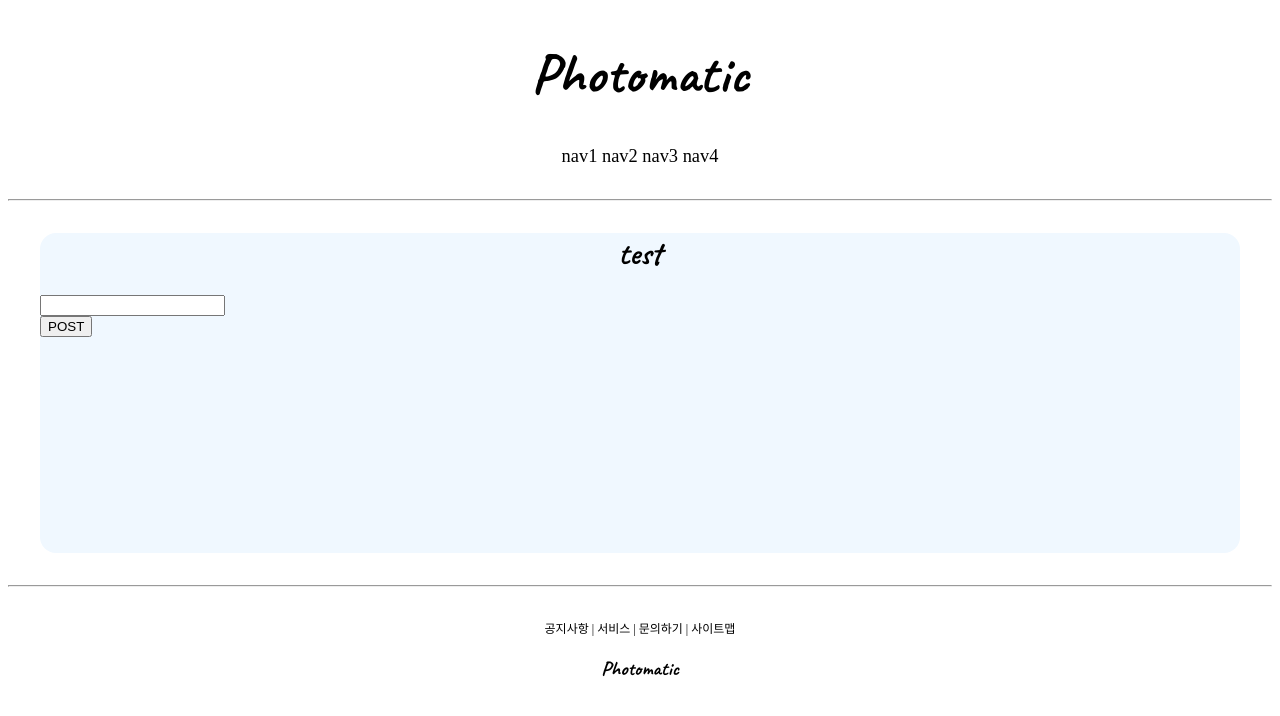
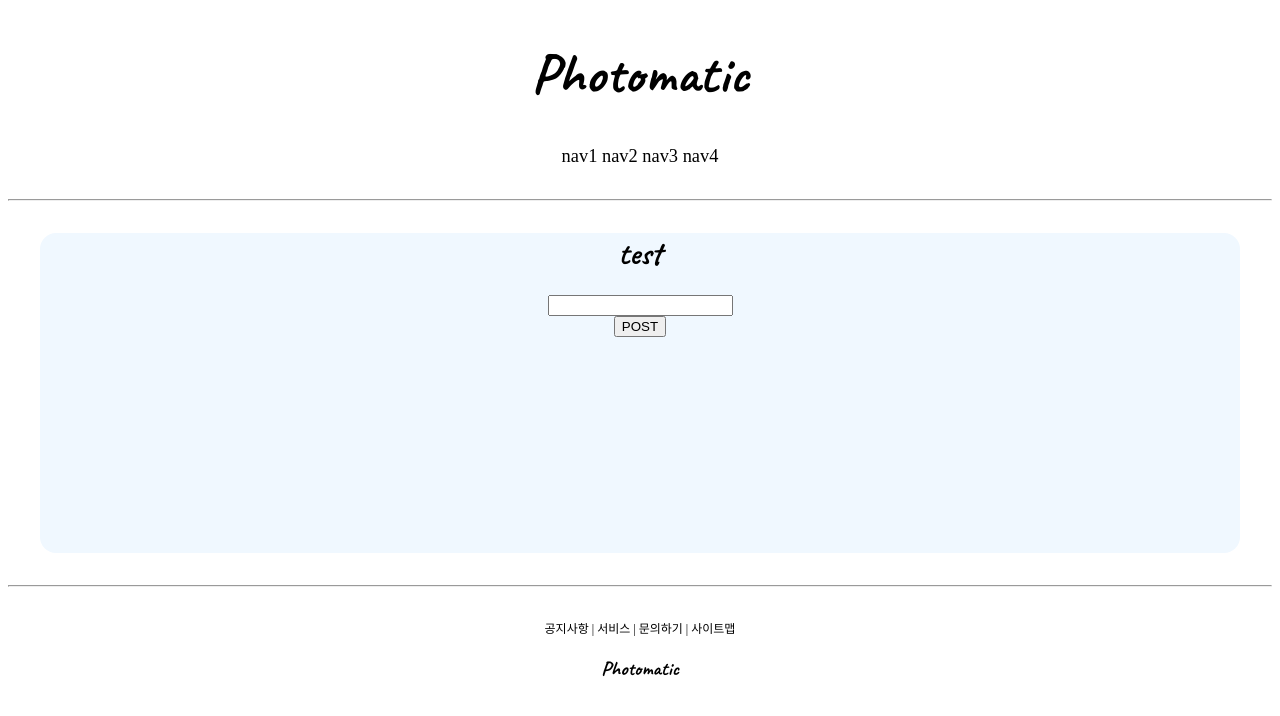
Before and after one commit to minzyk/Django_1, a Django app: template accountapp/templates/accountapp/hello_world.html in a window 1280 px wide. Shown: the top 716 px of the page. Run offline with Django 3.2, Linux system fonts and the light colour scheme; the template is opened without the code that fills it, so the values that code supplies are empty.

Commit message:
210607 InputText 및 list

```diff
--- a/accountapp/templates/accountapp/hello_world.html
+++ b/accountapp/templates/accountapp/hello_world.html
@@ -9,7 +9,7 @@
             }
     </style>
 
-    <div style="height: 20rem; background-color: #F0F8FF; border-radius: 1rem; margin: 2rem;">
+    <div style="height: 20rem; background-color: #F0F8FF; border-radius: 1rem; margin: 2rem; text-align: center;">
         <h1 class="test">test</h1>      <!-- 스타일은 클래스로 따로 지정 -->
 
         <form action="/account/hello_world/" method="post">
@@ -26,9 +26,9 @@
         {% if hello_world_list %}
             {% for hello_world in hello_world_list %}       <!-- hello_world_list 안에 있는 hello_world를 찾아서 뭘한다는거야? -->
 
-            <h1>
+            <h4>
                 {{ hello_world.text }}
-            </h1>
+            </h4>
 
             {% endfor %}
         {% endif %}
```
